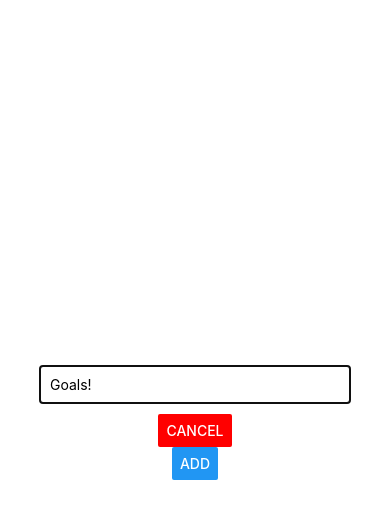
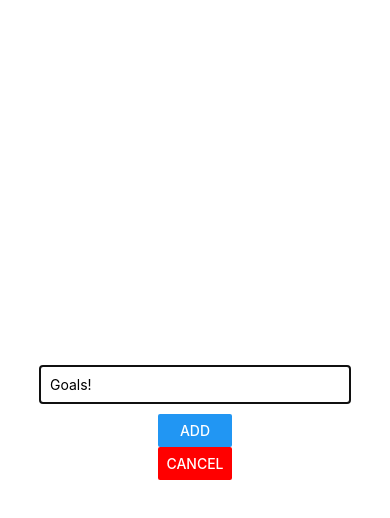
Before and after one commit to rm-jordan/rn-goals, a React Native app: screen / in a window 390 px wide. Both pictures are taken after a click on the button "ADD NEW GOAL". Shown: the top 518 px of the page. Built offline with nearby package versions, Linux system fonts and the light colour scheme.

Commit message:
final commit, modal styling fixed

```diff
--- a/components/GoalInput.js
+++ b/components/GoalInput.js
@@ -25,8 +25,10 @@ const GoalInput = (props) => {
           //pass text in, pass back to be displayed
           value={goal}
         />
-        <Button title="CANCEL" onPress={props.onCancel} color="red" />
-        <Button title="ADD" onPress={addGoalHandler} />
+        <View style={styles.buttonContainer}>
+          <Button title="CANCEL" onPress={props.onCancel} color="red" />
+          <Button title="ADD" onPress={addGoalHandler} />
+        </View>
       </View>
     </Modal>
   );
@@ -46,6 +48,9 @@ const styles = StyleSheet.create({
     width: "80%",
     marginBottom: 10,
   },
+  buttonContainer: {
+    flexDirection: "column-reverse",
+  },
 });
 
 export default GoalInput;
```
